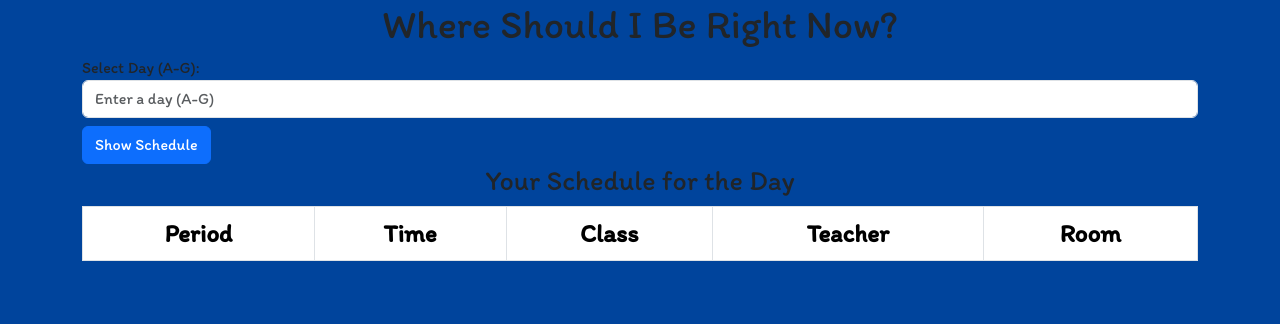
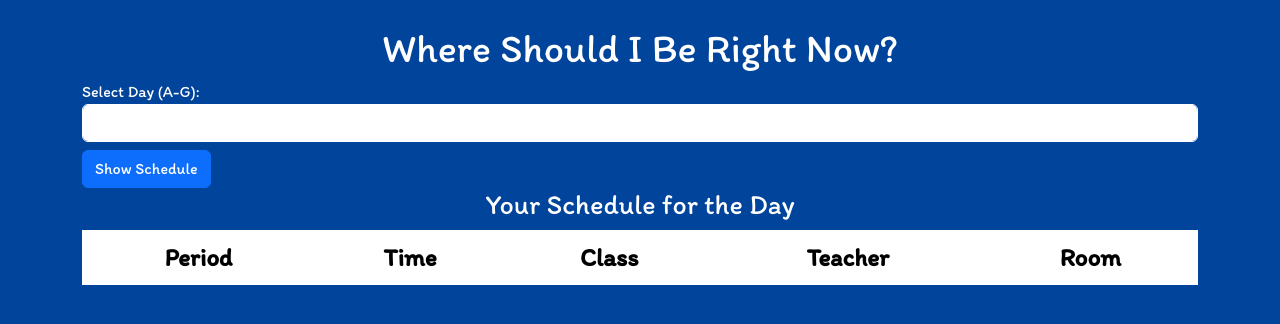
Before and after one commit to Lincoln-Smith/schedule-AJAX, a plain HTML site: page index.html in a window 1280 px wide. Drawn offline with nearby package versions, Linux system fonts and the light colour scheme.

Commit message:
added style, fixed schedule problem

```diff
--- a/style.css
+++ b/style.css
@@ -1,13 +1,22 @@
 body {
   background-color: #00449c;
   font-family: "Itim", cursive;
+  color: white;
 }
+
+h1, h3, label, th, td, .btn, .form-control::placeholder {
+  color: white;
+}
+
+.table, .table-bordered, .table-striped th, .table-striped td, .form-control {
+  border-color: white;
+}
+
 
 tr {
   font-size: 25px;
   font-weight: normal;
   text-align: center;
-    color:aliceblue;
 }
 
 p {
```
Also changed, not shown: index.html (+1 -0 lines). Lines whose indentation alone changed are shown as unchanged.
